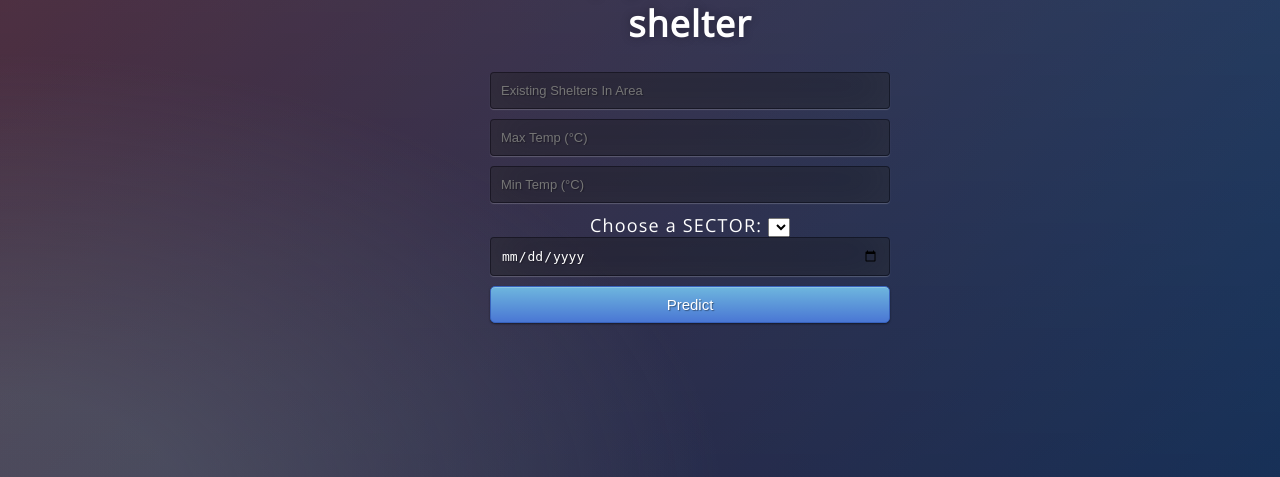
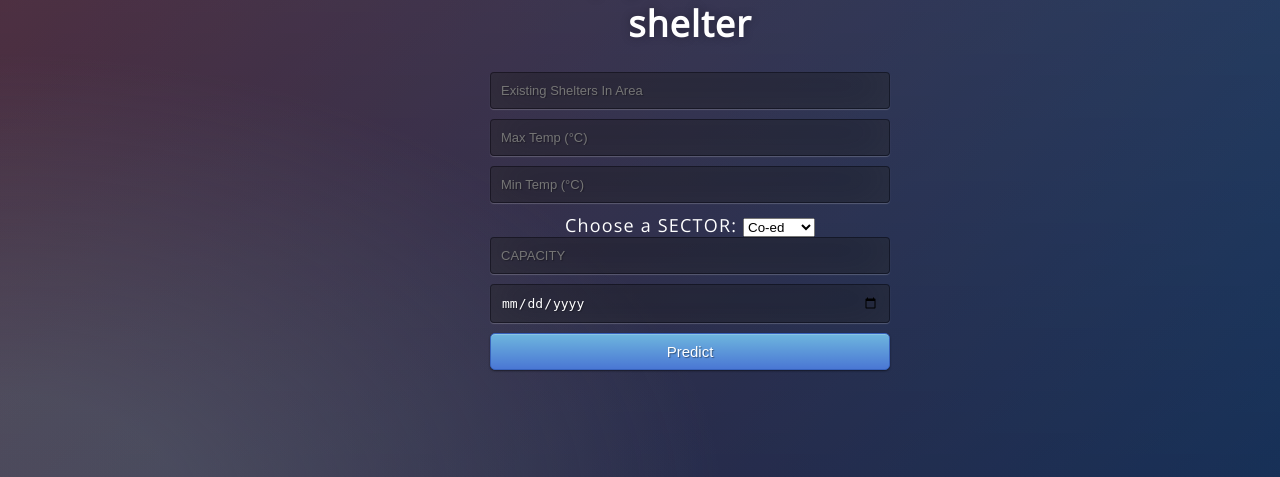
Before and after one commit to Maryam-Ah/SmartCity-with-Pycaret, a Flask app: page / in a window 1280 px wide. Shown: the part 293-770 px from the top of the page. Run offline with Flask 2, Linux system fonts and the light colour scheme; lists and menus that the app fills with data are empty; parts of the project's set-up code (start-up, migrations or seed data) failed here and were passed over.

Commit message:
Update home.html

```diff
--- a/templates/home.html
+++ b/templates/home.html
@@ -25,11 +25,11 @@
 
 <label for="SECTOR">Choose a SECTOR:</label>
   <select id="SECTOR" name="SECTOR">
-    <option value="Co-ed" type = "text>Co-ed</option>
-    <option value="Youth" type = "text>Youth</option>
-    <option value="Families" type = "text>Families</option>
-    <option value="Men" type = "text>Men</option>
-    <option value="Women" type = "text>Women</option>
+    <option value="Co-ed" type = "text">Co-ed</option>
+    <option value="Youth" type = "text">Youth</option>
+    <option value="Families" type = "text">Families</option>
+    <option value="Men" type = "text">Men</option>
+    <option value="Women" type = "text">Women</option>
   </select>
 
 
```
